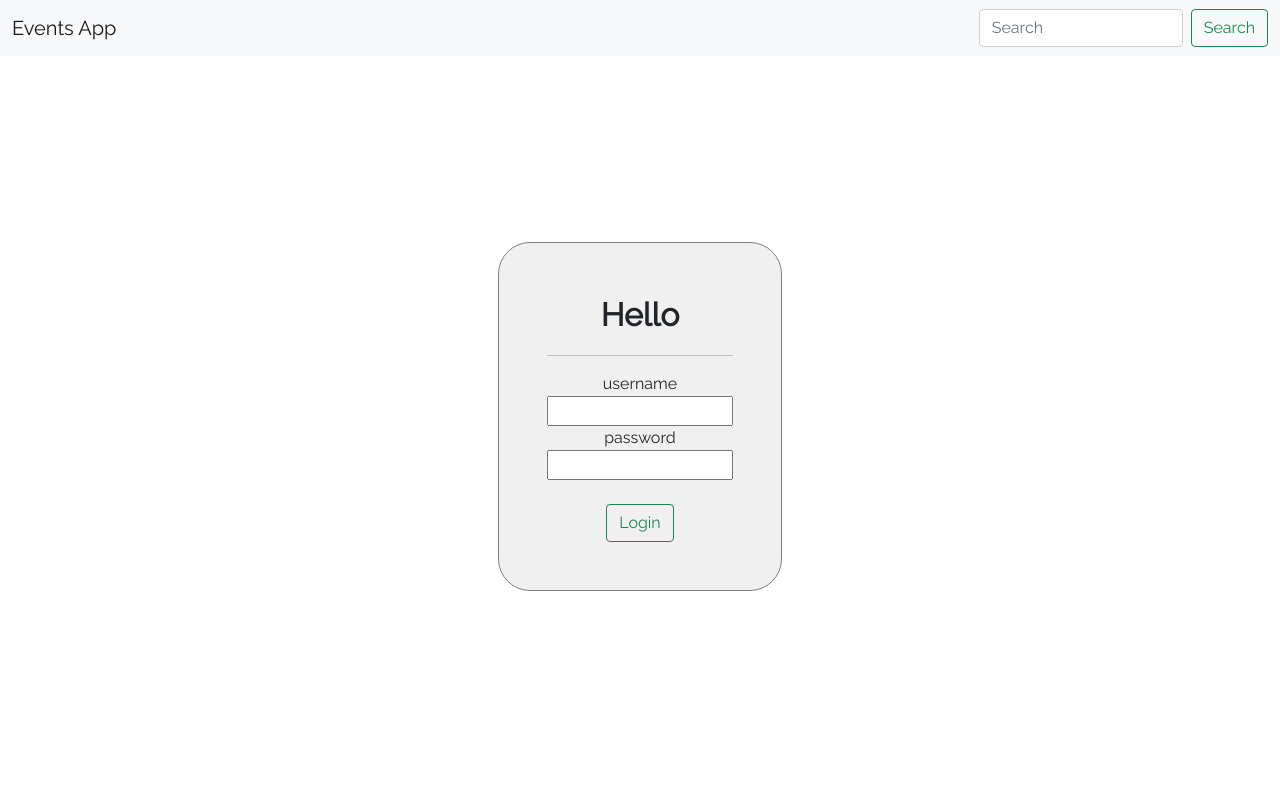
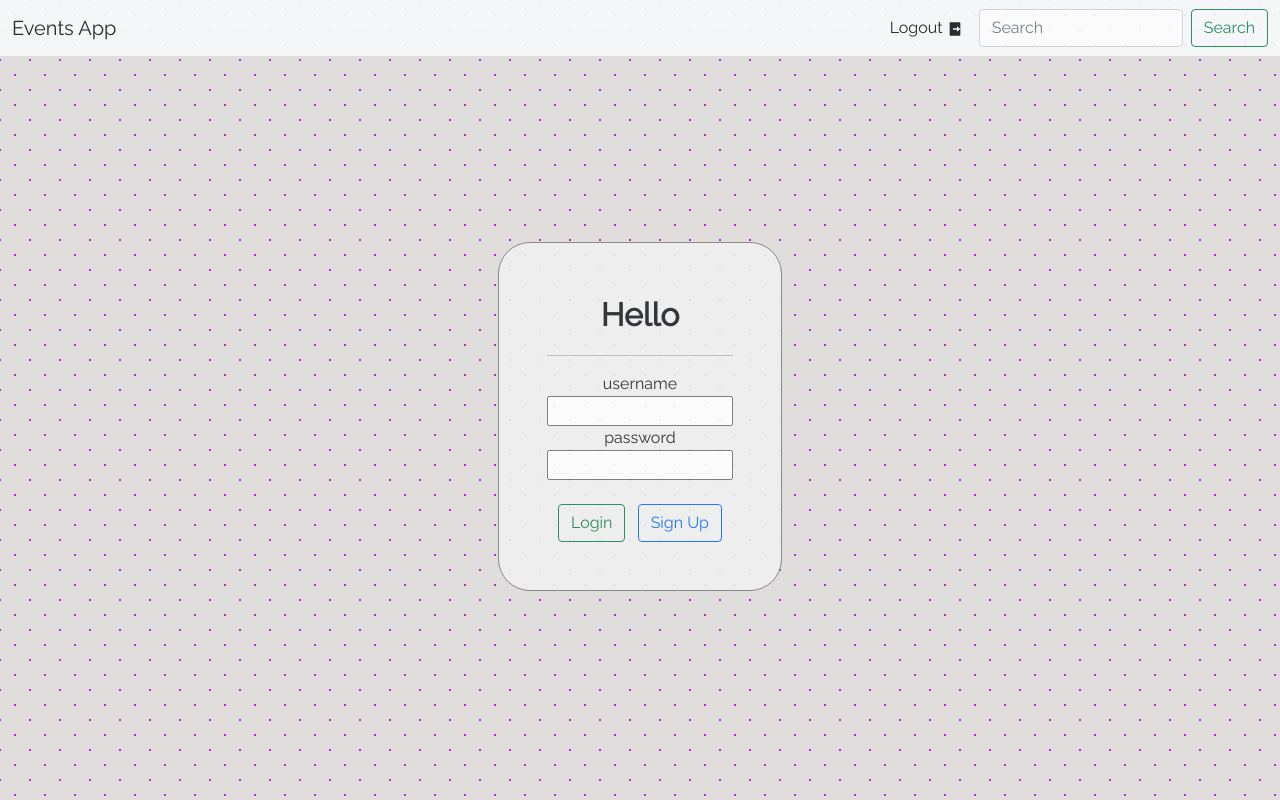
Before and after one commit to rowens1996/Events-App-Front, a React (Create React App) app: page / in a window 1280 px wide. Built offline with nearby package versions, Linux system fonts and the light colour scheme.

Commit message:
styling 1.0

```diff
--- a/package.json
+++ b/package.json
@@ -13,6 +13,7 @@
     "react": "^16.13.1",
     "react-bootstrap": "^2.1.2",
     "react-dom": "^16.13.1",
+    "react-icons": "^4.3.1",
     "react-scripts": "3.4.1"
   },
   "scripts": {
--- a/src/App.css
+++ b/src/App.css
@@ -3,7 +3,12 @@
 * {
   font-family: Raleway;
 }
-
+body {
+  background-color: #e0dddc;
+  opacity: 0.9;
+  background-image:  radial-gradient(#b231da 0.75px, transparent 0.75px), radial-gradient(#b231da 0.75px, #e0dddc 0.75px);
+  background-size: 30px 30px;
+  background-position: 0 0,15px 15px;}
 .App {
   text-align: center;
 }
@@ -69,3 +74,19 @@
   font-weight: bold;
   font-size: 2em;
 }
+
+.card-header {
+}
+
+.card-trash {
+  float: right;
+  position: relative;
+}
+
+.float-right {
+  float: right;
+}
+
+.bold {
+  font-weight: bold;
+}
--- a/src/App.js
+++ b/src/App.js
@@ -4,6 +4,7 @@ import { ApiClient } from "./apiClient";
 import { useState } from "react";
 import "bootstrap/dist/css/bootstrap.min.css";
 import Login from "./Login";
+import { RiLogoutBoxRFill } from 'react-icons/ri';
 import "./App.css";
 import {
   Navbar,
@@ -16,12 +17,14 @@ import {
 } from "react-bootstrap";
 
 function App() {
-  const [token, changeToken] = useState("");
+  const [token, changeToken] = useState(window.localStorage.getItem("token"));
   const logout = () => {
+    window.localStorage.removeItem("token")
     changeToken("");
   };
 
   const loggedIn = (newToken) => {
+    window.localStorage.setItem("token", newToken)
     changeToken(newToken);
   };
 
@@ -40,6 +43,7 @@ function App() {
               navbarScroll
             >
             </Nav>
+            <Nav.Link href="#" onClick={logout} style={{ color: "rgba(0,0,0,.9)" }}>Logout <RiLogoutBoxRFill /></Nav.Link>
             <Form className="d-flex">
               <FormControl
                 type="search"
--- a/src/Dashboard.js
+++ b/src/Dashboard.js
@@ -1,5 +1,7 @@
 import React, { useState, useEffect } from "react";
+import { FiTrash2 } from 'react-icons/fi';
 import { Container, Card, Button, CardImg } from "react-bootstrap";
+import "./App.css";
 import Add from "./Add";
 
 
@@ -27,23 +29,29 @@ function Dashboard(props) {
     return events.map((current) => {
       return (
         <div key={current.id}>
-      <Card className="otherCard" style={{ width: "18rem" }}>
-        <Card.Header as="h5">
+      <Card className="otherCard" style={{ width: "100%" }}>
+        <Card.Header as="h5" className="card-header">
           <Card.Title>
             {current.name}
+              <span className="float-right">{current.date}<br/>
+              Price: <span className="bold">£{current.price}</span>
+              </span>
           </Card.Title>
           <Card.Subtitle className="text-muted">
-            {current.date} {current.location} £{current.price}
+          {current.location}
           </Card.Subtitle>
         </Card.Header>
         <Card.Body>
           <Card.Text className="mb-1">
           {current.info}
           </Card.Text>
-          <Button onClick={() => removeEvent(current._id)} variant="primary">Delete</Button>
-          <Button onClick={() => updateEvent(current)} variant="primary">Update</Button>
+          <a className="card-trash">
+          <Button onClick={() => updateEvent(current)} variant="primary">Update</Button>&nbsp;&nbsp;
+          <Button onClick={() => removeEvent(current._id)} variant="danger"><FiTrash2 /></Button>
+          </a>
         </Card.Body>
       </Card>
+      <br/>
     </div>
       );
     });
--- a/src/Login.js
+++ b/src/Login.js
@@ -46,6 +46,12 @@ function Login(props) {
           {" "}
           Login{" "}
         </Button>
+&nbsp;&nbsp;&nbsp;
+        <Button variant="outline-primary" type="" disabled={disabled}>
+          {" "}
+          Sign Up{" "}
+        </Button>
+
       </form>
     </div>
   );
```
Also changed, not shown: 1 other file (tests, documents, lock files or other folders).
